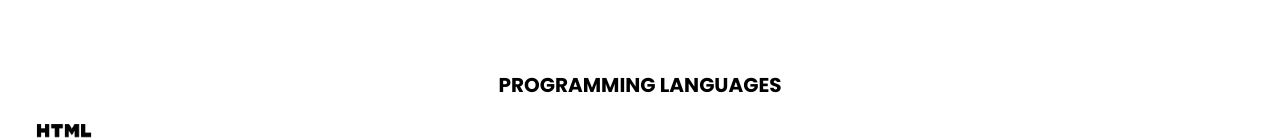
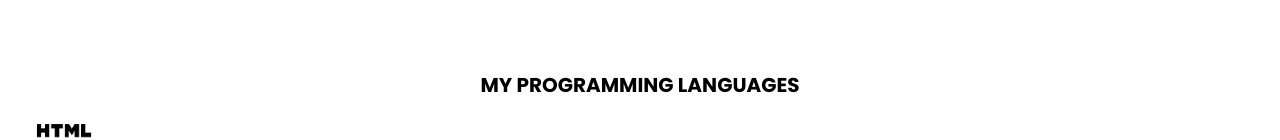
Before and after one commit to uglyboy77/uglyboy-portfolio, a plain HTML site: page prog.html in a window 1280 px wide. Shown: the part 280-420 px from the top of the page. Drawn offline with Linux system fonts and the light colour scheme.

Commit message:
Update prog.html

```diff
--- a/prog.html
+++ b/prog.html
@@ -4,7 +4,7 @@
   <meta charset="UTF-8">
   <meta http-equiv="X-UA-Compatible" content="IE=Edge">
   <meta name="viewport" content="width=device-width, initial-scale=1 us">
-  <title>PROGRAMMING LANGUAGES</title>
+  <title>MY PROGRAMMING LANGUAGES</title>
   <link rel="preconnect" href="https://fonts.googleapis.com">
   <link rel="preconnect" href="https://fonts.gstatic.com" crossorigin>
   <link href="https://fonts.googleapis.com/css2?family=Poppins:ital,wght@0,100;0,200;0,300;0,400;0,500;0,600;0,700;0,800;0,900;1,100;1,200;1,300;1,400;1,500;1,600;1,700;1,800;1,900&display=swap" rel="stylesheet">
@@ -32,7 +32,7 @@
         <a href="#programming">Languages</a>
      </nav>
      </div>
-<h2 id="programming">PROGRAMMING LANGUAGES</h2>
+<h2 id="programming">MY PROGRAMMING LANGUAGES</h2>
 <img src="png-clipart-html-logo-html5-logo-icons-logos-emojis-tech-companies-thumbnail-removebg-preview.png" class="image5"><br><span class="lng1"><b>HTML</b></span><br>
 <img src="CSS-Logo-2011-removebg-preview.png" class="image6"><br><span class="lng2"><b>CSS</b></span><br>
 <img src="png-transparent-javascript-logo-html-javascript-logo-angle-text-rectangle-thumbnail-removebg-preview.png" class="image7"><br><span class="lng3"><b>JAVASCRIPT</b></span><br>
```
